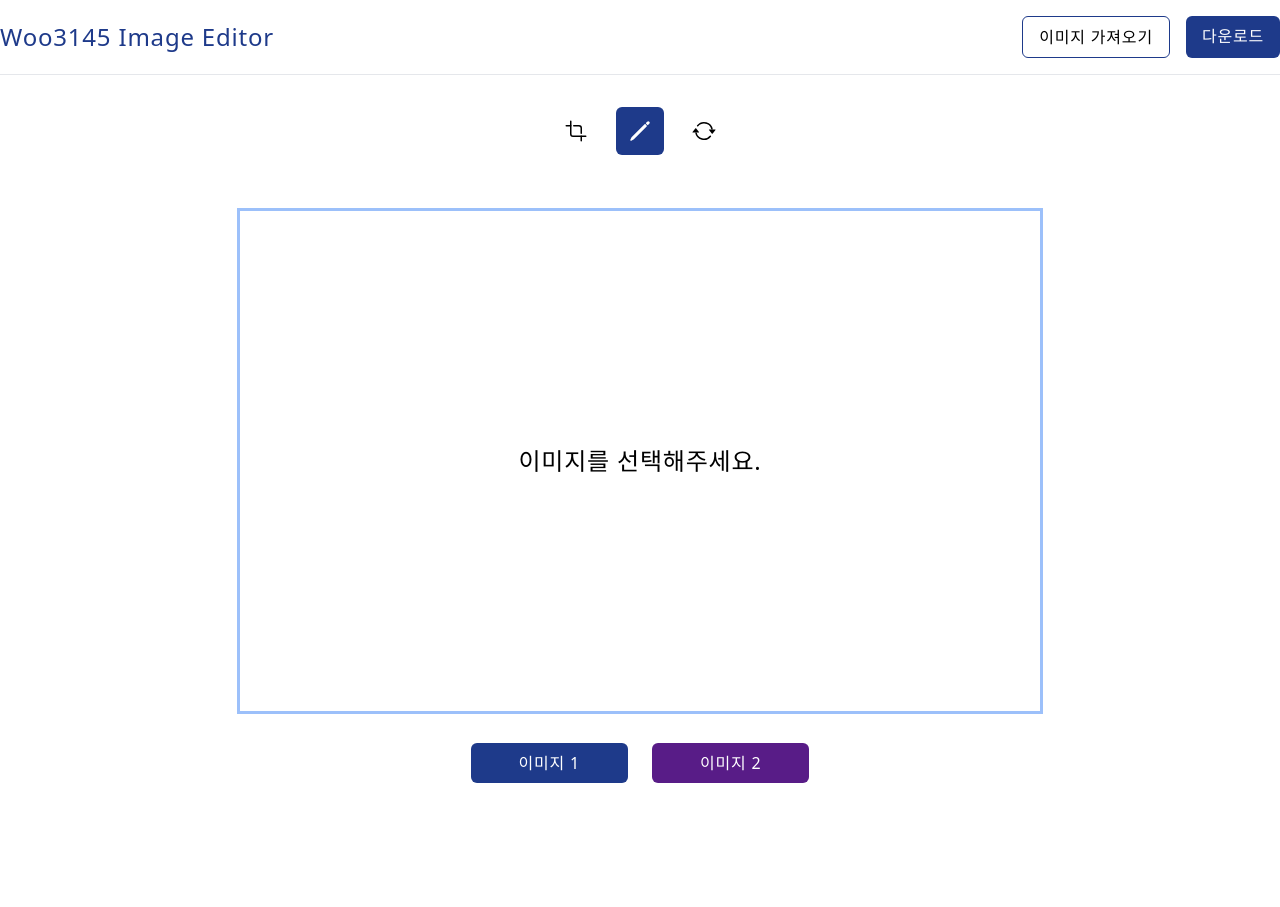
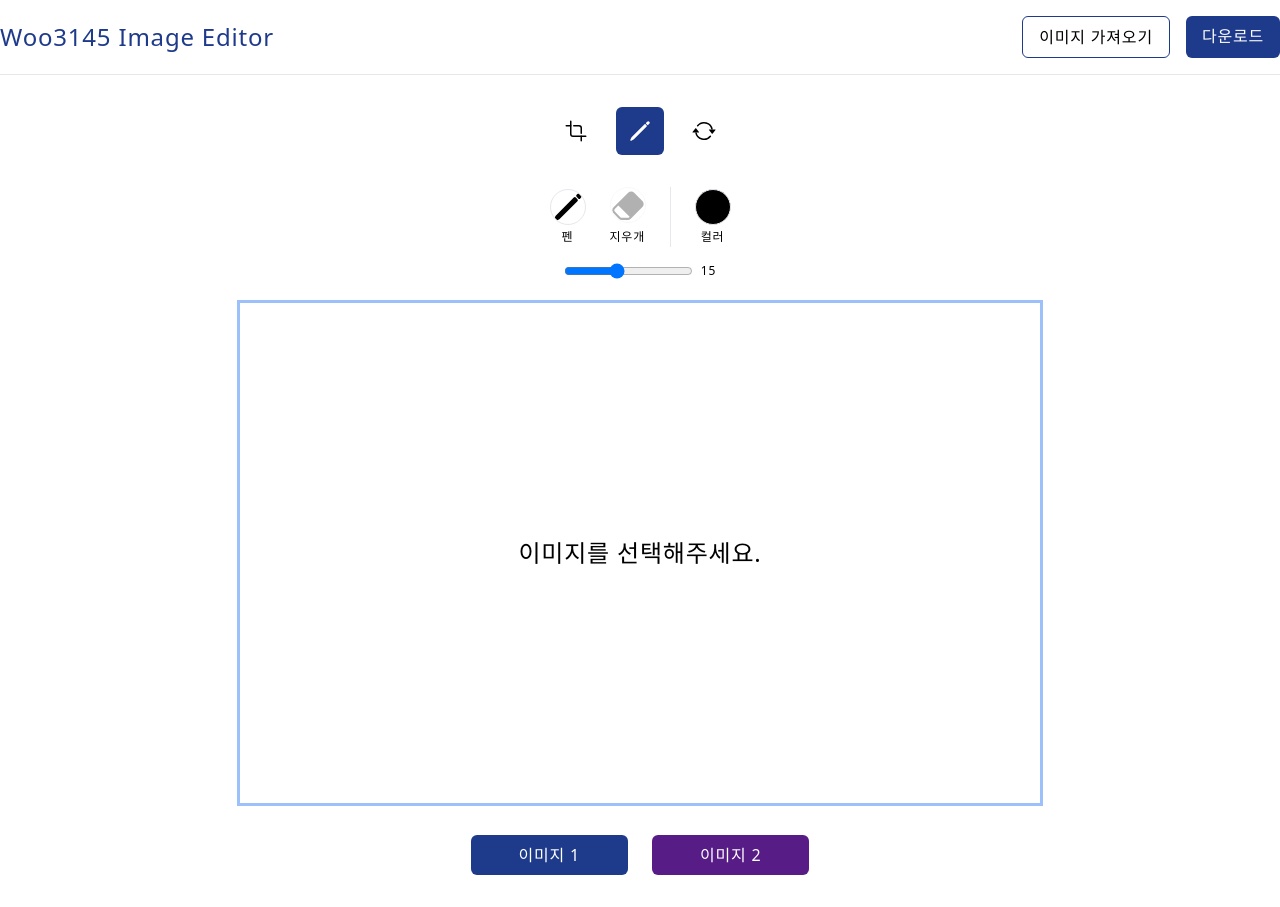
Before and after one commit to woo3145/image-editor-app, a React (Create React App) app: page / in a window 1280 px wide. Both pictures are taken after a click on the item 640 px from the left and 131 px from the top of the page. Before the commit the page ends 815 px from the top, so only its background shows below. Built offline with nearby package versions, Linux system fonts and the light colour scheme.

Commit message:
Work - Draw Submenu UI 작업

```diff
--- /dev/null
+++ b/src/component/ImageEditorSubmenu/DrawSubmenu/ColorPicker.tsx
@@ -0,0 +1,62 @@
+import { MouseEvent, useState } from 'react';
+
+const colors = [
+  'rgb(0,0,0)',
+  'rgb(55,65,81)',
+  'rgb(107,114,128)',
+  'rgb(156,163,175)',
+  'rgb(209,213,219)',
+  'rgb(229,231,235)',
+  'rbg(255,255,255)',
+  'rgb(239,68,68)',
+  'rgb(251,146,60)',
+  'rgb(250,204,21)',
+  'rgb(74,222,128)',
+  'rgb(96,165,250)',
+  'rgb(30,64,175)',
+  'rgb(168,85,247)',
+];
+
+const ColorPicker = () => {
+  const [pickerVisible, setPickerVisible] = useState(false);
+  const [color, setColor] = useState('#000000');
+
+  const onClickChangeColor = (e: MouseEvent<HTMLLIElement>) => {
+    setColor(e.currentTarget.style.backgroundColor);
+    setPickerVisible(false);
+  };
+  const colorPickerToggle = () => {
+    setPickerVisible(!pickerVisible);
+  };
+
+  return (
+    <div className="relative flex flex-col items-center justify-center gap-1">
+      <div
+        className={`absolute -bottom-12 z-40 w-auto h-auto px-4 py-2 bg-white border shadow-lg ${
+          pickerVisible ? 'visible' : 'invisible'
+        }`}
+      >
+        <ul className="flex items-center justify-center gap-2 flex-wrap w-40">
+          {colors.map((color, idx) => {
+            return (
+              <li
+                key={idx}
+                onClick={onClickChangeColor}
+                style={{ backgroundColor: color }}
+                className="w-4 h-4 rounded-full border border-neutral-300 cursor-pointer"
+              />
+            );
+          })}
+        </ul>
+      </div>
+      <div
+        onClick={colorPickerToggle}
+        style={{ backgroundColor: color }}
+        className="w-9 h-9 rounded-full cursor-pointer border"
+      ></div>
+      <label className="text-xs">컬러</label>
+    </div>
+  );
+};
+
+export default ColorPicker;
--- /dev/null
+++ b/src/component/ImageEditorSubmenu/DrawSubmenu/index.tsx
@@ -0,0 +1,54 @@
+import { ChangeEvent, useState } from 'react';
+import { BsEraserFill } from 'react-icons/bs';
+import { IoPencil } from 'react-icons/io5';
+import ColorPicker from './ColorPicker';
+
+const DrawSubmenu = () => {
+  const [range, setRange] = useState(15);
+  const [penType, setPentype] = useState('Pen');
+
+  const onChangeRange = (e: ChangeEvent<HTMLInputElement>) => {
+    const value = e.target.value;
+    setRange(parseInt(value));
+  };
+
+  return (
+    <div className="flex flex-col items-center">
+      <div className="flex gap-6">
+        <div
+          onClick={() => setPentype('Pen')}
+          className="flex flex-col items-center justify-center gap-1"
+        >
+          <IoPencil
+            className={`w-9 h-9 rounded-full cursor-pointer border ${
+              penType === 'Pen' ? 'opacity-100' : 'opacity-30'
+            }`}
+          />
+          <label className="text-xs">펜</label>
+        </div>
+        <div onClick={() => setPentype('Eraser')}>
+          <BsEraserFill
+            className={`w-9 h-9 rounded-full cursor-pointer border ${
+              penType === 'Eraser' ? 'opacity-100' : 'opacity-30'
+            }`}
+          />
+          <label className="text-xs">지우개</label>
+        </div>
+        <div className="border-r"></div>
+        <ColorPicker />
+      </div>
+      <div className="flex gap-2 mt-4 justify-center">
+        <input
+          type="range"
+          min={5}
+          max={30}
+          value={range}
+          onChange={onChangeRange}
+        />
+        <span className="text-xs">{range}</span>
+      </div>
+    </div>
+  );
+};
+
+export default DrawSubmenu;
--- a/src/component/ImageEditorSubmenu/index.tsx
+++ b/src/component/ImageEditorSubmenu/index.tsx
@@ -1,11 +1,15 @@
 import { useContext } from 'react';
 import { EditModeContext } from '../../context/EditModeProvider';
 import CropSubmenu from './CropSubmenu';
+import DrawSubmenu from './DrawSubmenu';
 
 const ImageEditorSubmenu = () => {
   const { editMode } = useContext(EditModeContext);
   return (
-    <div className="py-6 mx-auto">{editMode === 'Crop' && <CropSubmenu />}</div>
+    <div className="py-6 mx-auto">
+      {editMode === 'Crop' && <CropSubmenu />}
+      {editMode === 'Draw' && <DrawSubmenu />}
+    </div>
   );
 };
 
```
Also changed, not shown: 1 other file (tests, documents, lock files or other folders).
